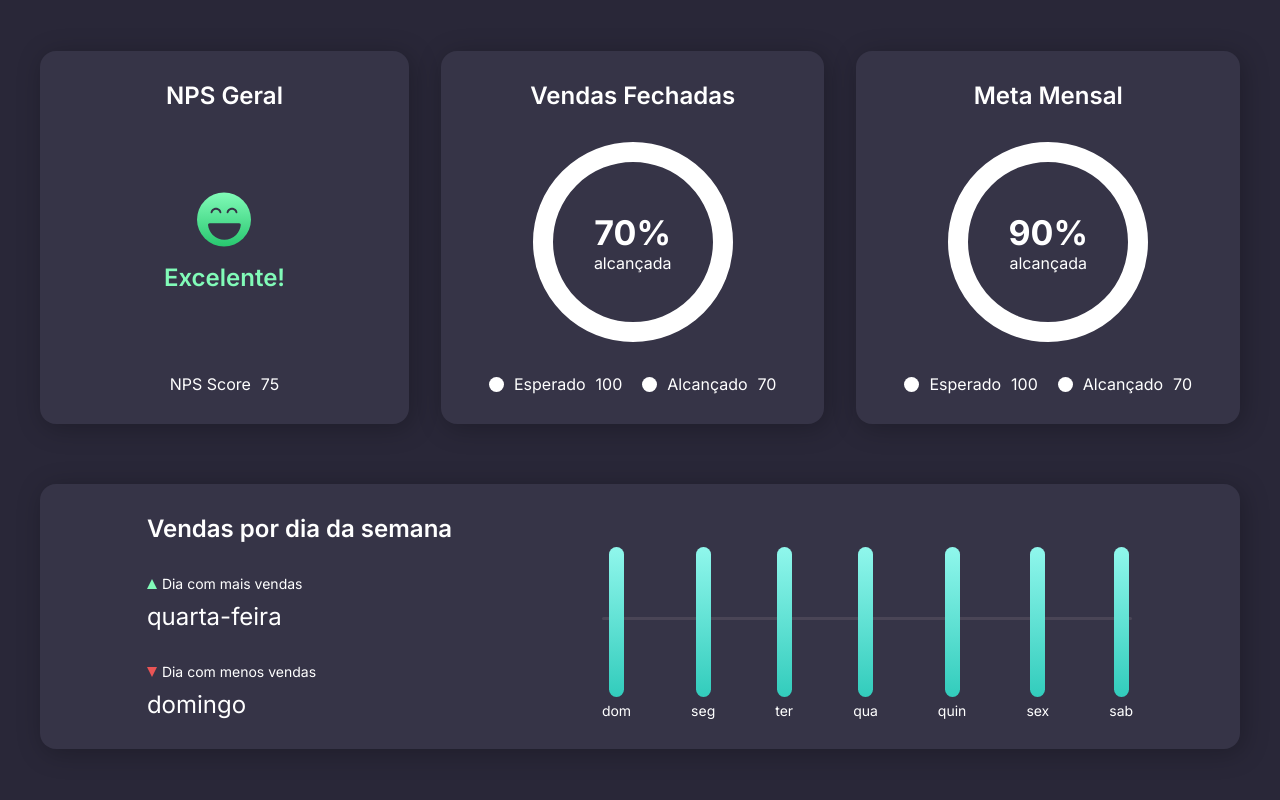
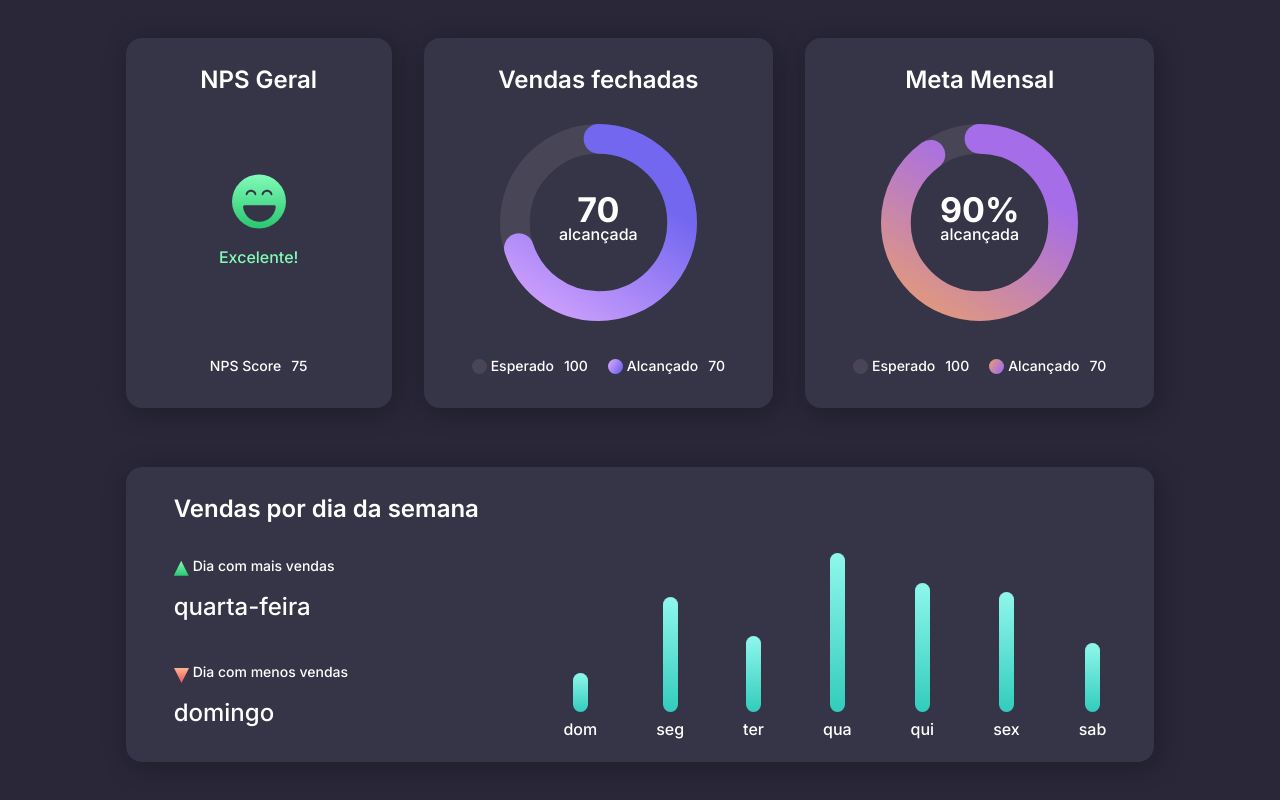
Before and after one commit to Elias-Neto/boracodar-dashboard, a plain HTML site: page index.html in a window 1280 px wide. Drawn offline with Linux system fonts and the light colour scheme.

Commit message:
redoing project corrected

```diff
--- a/index.html
+++ b/index.html
@@ -14,167 +14,167 @@
     <link rel="stylesheet" href="./styles.css" />
   </head>
   <body>
-    <main>
-      <div class="card-wrapper">
-        <div class="card general-nps">
-          <h2>NPS Geral</h2>
-
-          <div class="content">
-            <svg
-              width="54"
-              height="55"
-              viewBox="0 0 54 55"
-              fill="none"
-              xmlns="http://www.w3.org/2000/svg"
-            >
+    <div id="App" class="grid">
+      <div class="box grid nps">
+        <div class="top text-center">NPS Geral</div>
+        <div class="middle grid">
+          <img src="./assets/smile.svg" alt="Smile Green Emoji" />
+          Excelente!
+        </div>
+        <div class="bottom">
+          <span>NPS Score</span>
+          <span>75</span>
+        </div>
+      </div>
+      <div class="box grid sell">
+        <div class="top text-center">Vendas fechadas</div>
+        <div class="middle grid">
+          <svg viewBox="0 0 232 232" style="--percentage: 70">
+            <circle cx="50%" cy="50%" r="98.5" opacity="0.1" stroke="#D9D9D9" />
             <circle
-                cx="27"
-                cy="27.5"
-                r="27"
-                fill="url(#paint0_linear_201_64)"
-              />
-              <path
-                d="M12.6562 31.2969C11.7243 31.2969 10.9598 32.0544 11.0552 32.9815C11.4405 36.7262 13.1019 40.2451 15.7878 42.931C18.8733 46.0166 23.0582 47.75 27.4219 47.75C31.7855 47.75 35.9704 46.0166 39.056 42.931C41.7419 40.2451 43.4033 36.7262 43.7886 32.9815C43.884 32.0544 43.1195 31.2969 42.1875 31.2969L27.4219 31.2969L12.6562 31.2969Z"
-                fill="#363447"
-              />
-              <path
-                d="M23.4981 21.1719C24.0342 21.1719 24.4775 20.734 24.3831 20.2063C24.1871 19.1104 23.6604 18.0918 22.8624 17.2938C21.8339 16.2653 20.4389 15.6875 18.9844 15.6875C17.5298 15.6875 16.1349 16.2653 15.1063 17.2938C14.3083 18.0918 13.7817 19.1104 13.5857 20.2063C13.4913 20.734 13.9346 21.1719 14.4706 21.1719C15.0067 21.1719 15.4284 20.7294 15.5734 20.2133C15.7363 19.6337 16.0458 19.0998 16.479 18.6665C17.1435 18.0021 18.0447 17.6288 18.9844 17.6288C19.9241 17.6288 20.8253 18.0021 21.4897 18.6665C21.923 19.0998 22.2324 19.6337 22.3954 20.2133C22.5404 20.7294 22.962 21.1719 23.4981 21.1719Z"
-                fill="#363447"
-              />
-              <path
-                d="M39.5294 21.1719C40.0654 21.1719 40.5087 20.734 40.4143 20.2063C40.2183 19.1104 39.6917 18.0918 38.8937 17.2938C37.8651 16.2653 36.4702 15.6875 35.0156 15.6875C33.5611 15.6875 32.1661 16.2653 31.1376 17.2938C30.3396 18.0918 29.8129 19.1104 29.6169 20.2063C29.5225 20.734 29.9658 21.1719 30.5019 21.1719C31.038 21.1719 31.4596 20.7294 31.6046 20.2133C31.7676 19.6337 32.077 19.0998 32.5103 18.6665C33.1747 18.0021 34.0759 17.6288 35.0156 17.6288C35.9553 17.6288 36.8565 18.0021 37.521 18.6665C37.9542 19.0998 38.2637 19.6337 38.4266 20.2133C38.5716 20.7294 38.9933 21.1719 39.5294 21.1719Z"
-                fill="#363447"
+              cx="50%"
+              cy="50%"
+              r="98.5"
+              stroke="url(#paint0_linear_201_85)"
             />
             <defs>
               <linearGradient
-                  id="paint0_linear_201_64"
-                  x1="27"
-                  y1="0.5"
-                  x2="27"
-                  y2="54.5"
+                id="paint0_linear_201_85"
+                x1="-9"
+                y1="82"
+                x2="145"
+                y2="178"
                 gradientUnits="userSpaceOnUse"
               >
-                  <stop stop-color="#81FBB8" />
-                  <stop offset="1" stop-color="#28C76F" />
+                <stop stop-color="#CE9FFC" />
+                <stop offset="1" stop-color="#7367F0" />
               </linearGradient>
             </defs>
           </svg>
-            <span> Excelente! </span>
-          </div>
-
-          <footer>
-            <span>NPS Score</span>
-            <span>75</span>
-          </footer>
-        </div>
-
-        <div class="card closed-sales">
-          <h2>Vendas Fechadas</h2>
 
           <div class="content">
-            <span class="number">70%</span>
-            <span>alcançada</span>
+            <h3>70</h3>
+            <p>alcançada</p>
           </div>
-
-          <footer>
-            <div>
-              <div class="ball-with-text">
-                <div class="ball"></div>
+        </div>
+        <div class="bottom">
+          <div class="item">
             <span>Esperado</span>
-              </div>
             <span>100</span>
           </div>
-
-            <div>
-              <div class="ball-with-text">
-                <div class="ball"></div>
-                <span>Alcançado</span>
-              </div>
+          <div class="item">
+            <span
+              style="
+                --bg-color: linear-gradient(
+                  121.94deg,
+                  #ce9ffc 15.98%,
+                  #7367f0 82.85%
+                );
+              "
+              >Alcançado</span
+            >
             <span>70</span>
           </div>
-          </footer>
         </div>
-
-        <div class="card month-goal">
-          <h2>Meta Mensal</h2>
+      </div>
+      <div class="box grid goal">
+        <div class="top text-center">Meta Mensal</div>
+        <div class="middle grid">
+          <svg viewBox="0 0 232 232" style="--percentage: 90">
+            <circle cx="50%" cy="50%" r="98.5" opacity="0.1" stroke="#D9D9D9" />
+            <circle
+              cx="50%"
+              cy="50%"
+              r="98.5"
+              stroke="url(#paint0_linear_201_104)"
+            />
+            <defs>
+              <linearGradient
+                id="paint0_linear_201_104"
+                x1="0.5"
+                y1="82"
+                x2="154.842"
+                y2="178.702"
+                gradientUnits="userSpaceOnUse"
+              >
+                <stop stop-color="#DF9780" />
+                <stop offset="1" stop-color="#A66DE9" />
+              </linearGradient>
+            </defs>
+          </svg>
 
           <div class="content">
-            <span class="number">90%</span>
-            <span>alcançada</span>
+            <h3>90%</h3>
+            <p>alcançada</p>
           </div>
-
-          <footer>
-            <div>
-              <div class="ball-with-text">
-                <div class="ball"></div>
+        </div>
+        <div class="bottom">
+          <div class="item">
             <span>Esperado</span>
-              </div>
             <span>100</span>
           </div>
-
-            <div>
-              <div class="ball-with-text">
-                <div class="ball"></div>
-                <span>Alcançado</span>
-              </div>
+          <div class="item">
+            <span
+              style="
+                --bg-color: linear-gradient(
+                  121.94deg,
+                  #df9780 15.98%,
+                  #a66de9 82.85%
+                );
+              "
+              >Alcançado</span
+            >
             <span>70</span>
           </div>
-          </footer>
         </div>
       </div>
-
-      <div class="card sales-per-day">
-        <div class="text-wrapper">
-          <h2>Vendas por dia da semana</h2>
-
-          <div>
-            <div class="triangle-text">
-              <div class="triangle top"></div>
-              <span class="description">Dia com mais vendas</span>
+      <div class="box grid weekly-sell grid">
+        <div class="top">Vendas por dia da semana</div>
+        <div class="wrapper">
+          <div class="left grid">
+            <div class="most-sell grid">
+              <span>Dia com mais vendas</span>
+              quarta-feira
             </div>
-            <span>quarta-feira</span>
-          </div>
-
-          <div>
-            <div class="triangle-text">
-              <div class="triangle down"></div>
-              <span class="description">Dia com menos vendas</span>
-            </div>
-            <span>domingo</span>
+            <div class="less-sell grid">
+              <span>Dia com menos vendas</span>
+              domingo
             </div>
           </div>
-
-        <div class="graphic">
-          <div class="column-wrapper">
-            <div></div>
+          <div class="right">
+            <div class="bars">
+              <div class="bar-wrapper grid">
+                <div class="bar" style="--height: 3.9rem"></div>
                 <span>dom</span>
               </div>
-          <div class="column-wrapper">
-            <div></div>
+              <div class="bar-wrapper grid">
+                <div class="bar" style="--height: 11.5rem"></div>
                 <span>seg</span>
               </div>
-          <div class="column-wrapper">
-            <div></div>
+              <div class="bar-wrapper grid">
+                <div class="bar" style="--height: 7.6rem"></div>
                 <span>ter</span>
               </div>
-          <div class="column-wrapper">
-            <div></div>
+              <div class="bar-wrapper grid">
+                <div class="bar" style="--height: 15.9rem"></div>
                 <span>qua</span>
               </div>
-          <div class="column-wrapper">
-            <div></div>
-            <span>quin</span>
+              <div class="bar-wrapper grid">
+                <div class="bar" style="--height: 12.9rem"></div>
+                <span>qui</span>
               </div>
-          <div class="column-wrapper">
-            <div></div>
+              <div class="bar-wrapper grid">
+                <div class="bar" style="--height: 12rem"></div>
                 <span>sex</span>
               </div>
-          <div class="column-wrapper">
-            <div></div>
+              <div class="bar-wrapper grid">
+                <div class="bar" style="--height: 6.9rem"></div>
                 <span>sab</span>
               </div>
             </div>
           </div>
-    </main>
+        </div>
+      </div>
+    </div>
   </body>
 </html>
--- a/styles.css
+++ b/styles.css
@@ -2,6 +2,9 @@
   margin: 0;
   padding: 0;
   box-sizing: border-box;
+
+  -webkit-font-smoothing: antialiased;
+  -moz-osx-font-smoothing: grayscale;
 }
 
 :root {
@@ -17,203 +20,261 @@ body {
   background-color: #292738;
 }
 
-main {
-  height: 100vh;
-  max-width: 120rem;
+.grid {
+  display: grid;
+}
+
+.text-center {
+  text-align: center;
+}
+
+#App {
+  column-gap: 3.2rem;
+
+  /* width: fit-content; */
+  min-height: 100vh;
+  height: fit-content;
+
   margin: auto;
 
-  display: flex;
-  align-items: center;
-  justify-content: center;
-  flex-direction: column;
-  gap: 6rem;
+  place-content: center;
+  padding: 3.2rem;
 }
 
-.card-wrapper {
-  display: flex;
-  align-items: center;
+.box {
   gap: 3.2rem;
-  width: 100%;
+
+  padding: 2.9rem 4.8rem;
+  background: #363447;
+  box-shadow: 0.3rem 0.4rem 2.6rem rgba(0, 0, 0, 0.25);
+  border-radius: 1.6rem;
+
+  line-height: 160%;
 }
 
-.card {
-  background-color: #363447;
-  padding-block: 3rem;
-  padding-inline: 4.8rem;
-  border-radius: 1.6rem;
-  box-shadow: 3px 4px 26px rgba(0, 0, 0, 0.25);
-  width: 100%;
-
-  display: flex;
-  flex-direction: column;
-  align-items: center;
-  justify-content: center;
-  gap: 3.2rem;
+.top {
+  font-weight: 600;
+  font-size: 2.4rem;
 }
 
-.card h2 {
-  font-size: 2.4rem;
-  font-weight: 600;
+.middle {
+  place-content: center;
+  position: relative;
 }
 
-.card .content {
-  height: 20rem;
+.middle .content {
+  position: absolute;
+  top: 50%;
+  left: 50%;
+  transform: translate(-50%, -50%);
 
-  display: flex;
-  flex-direction: column;
-  justify-content: center;
-  align-items: center;
+  text-align: center;
 }
 
-.content .number {
-  font-weight: 700;
+.middle h3 {
   font-size: 3.4rem;
 }
 
-.card span {
-  font-weight: 400;
+.bottom {
+  display: flex;
+  justify-content: center;
+  gap: 2rem;
+
+  font-weight: 500;
+  font-size: 1.4rem;
+
+  margin-top: auto;
 }
 
-.general-nps .content {
-  gap: 1.6rem;
-  width: 20rem;
+.bottom .item {
+  display: flex;
+  align-items: center;
+  gap: 1rem;
 }
 
-.general-nps .content span {
-  font-size: 2.4rem;
-  font-weight: 600;
+.bottom .item span {
+  --bg-color: #4a4556;
+}
+
+.bottom .item span:nth-child(1) {
+  display: flex;
+  align-items: center;
+  gap: 0.4rem;
+}
+
+.bottom .item span:nth-child(1)::before {
+  content: "";
+  width: 1.5rem;
+  height: 1.5rem;
+  display: block;
+  background: var(--bg-color);
+  border-radius: 999px;
+}
+
+.nps .middle {
+  height: 19.7rem;
+  justify-items: center;
+  gap: 1.6rem;
   color: #81fbb8;
 }
 
-.general-nps footer {
-  display: flex;
+.nps .bottom {
   gap: 1rem;
 }
 
-.closed-sales .content,
-.month-goal .content {
-  border-radius: 50%;
-  border: 2rem solid #fff;
-  width: 20rem;
+.sell svg,
+.goal svg {
+  --percentage: 0;
+  width: 19.7rem;
+  height: 19.7rem;
+  transform: rotate(-90deg);
 }
 
-.closed-sales footer,
-.month-goal footer {
-  display: flex;
-  gap: 2rem;
+svg circle {
+  stroke-dasharray: 618;
+  stroke-dashoffset: 618;
+  stroke-width: 35;
+  fill: none;
 }
 
-.ball-with-text {
-  display: flex;
-  align-items: center;
-  gap: 0.5rem;
+svg circle:nth-child(1) {
+  stroke-dashoffset: 0;
 }
 
-.closed-sales footer div,
-.month-goal footer div {
-  display: flex;
-  gap: 1rem;
+svg circle:nth-child(2) {
+  stroke-dashoffset: calc(618 - (618 * var(--percentage)) / 100);
+  stroke-linecap: round;
+
+  animation: progress 1s ease-in-out;
 }
 
-.closed-sales footer div .ball,
-.month-goal footer div .ball {
-  width: 1.5rem;
-  height: 1.5rem;
-  background-color: #fff;
-  border-radius: 50%;
+@keyframes progress {
+  0% {
+    stroke-dasharray: 618;
+    stroke-dashoffset: 618;
+  }
 }
 
-.sales-per-day {
-  width: 100%;
-
-  flex-direction: row;
-  justify-content: space-around;
-  gap: 3.2rem;
-
-  position: relative;
+.weekly-sell {
+  padding: 1.5rem 2.4rem;
 }
 
-.sales-per-day .text-wrapper {
+.weekly-sell .wrapper {
   display: flex;
   flex-direction: column;
   gap: 3.2rem;
 }
 
-.sales-per-day .text-wrapper div {
-  display: flex;
-  flex-direction: column;
-  gap: 1rem;
+.weekly-sell .left {
+  gap: 3.2rem;
+  grid-auto-flow: column;
 }
 
-.sales-per-day .text-wrapper div .description {
-  font-size: 1.4rem;
+.weekly-sell .left,
+.weekly-sell .right {
+  flex: 1;
 }
 
-.sales-per-day .text-wrapper div span {
+.left .grid {
+  gap: 0.8rem;
+
+  font-weight: 500;
   font-size: 2.4rem;
 }
 
-.sales-per-day .text-wrapper div .triangle-text {
+.left .grid span {
+  font-size: 1.4rem;
+
   display: flex;
-  flex-direction: row;
   align-items: center;
+  align-self: flex-start;
+  gap: 0.4rem;
+}
+
+.left .grid span::before {
+  content: "";
+  width: 1.5rem;
+  height: 1.5rem;
+  display: block;
+  clip-path: polygon(50% 0%, 0% 100%, 100% 100%);
+}
+
+.left .most-sell span::before {
+  background: linear-gradient(180deg, #81fbb8 0%, #28c76f 100%);
+  margin-top: 0.4rem;
+}
+
+.left .less-sell span::before {
+  background: linear-gradient(180deg, #ea5455 0%, #feb692 100%);
+  transform: matrix(1, 0, 0, -1, 0, 0);
+  margin-top: 0.6rem;
+}
+
+.bars {
+  display: flex;
+  gap: calc(3vw + 1rem);
+  align-items: flex-end;
+
+  position: relative;
+}
+
+.bars::before {
+  content: "";
+  height: 0.3rem;
+  width: 100%;
+  background: #4a4556;
+  border-radius: 999px;
+
+  display: block;
+
+  position: absolute;
+  top: 50%;
+  transform: translateY(-50%);
+  z-index: -1;
+}
+
+.bar-wrapper {
+  grid-template-rows: 15.9rem 1.6rem;
+  justify-items: center;
   gap: 0.5rem;
 }
 
-.triangle {
-  width: 0;
-  height: 0;
-  border-left: 0.5rem solid transparent;
-  border-right: 0.5rem solid transparent;
+.bar {
+  width: 1.5rem;
+  background: linear-gradient(180deg, #90f7ec 0%, #32ccbc 100%);
+  border-radius: 999px;
+  height: var(--height);
+  align-self: end;
+  animation: up 1.4s;
 }
 
-.triangle.top {
-  border-bottom: 1rem solid #81fbb8;
+@keyframes up {
+  0% {
+    height: 0;
+  }
 }
 
-.triangle.down {
-  border-top: 1rem solid #ea5455;
+@media (min-width: 768px) {
+  #App {
+    grid-template-columns: 26.6rem max-content max-content;
+    grid-template-rows: max-content;
+    row-gap: 5.9rem;
   }
 
-.graphic {
-  display: flex;
-  gap: 6rem;
-
-  height: 100%;
+  .box:nth-child(4) {
+    grid-column: 1/4;
+    padding: 2.9rem 4.8rem;
   }
 
-.graphic::before {
-  display: block;
-
-  content: "";
-
-  width: 53rem;
-  height: 0.3rem;
-  background-color: #4a4556;
-  border-radius: 99rem;
-
-  position: absolute;
-  top: 50%;
+  .weekly-sell .wrapper {
+    flex-direction: row;
   }
 
-.graphic .column-wrapper {
-  align-self: flex-end;
-
-  display: flex;
-  flex-direction: column;
-  align-items: center;
-  gap: 0.5rem;
-
-  z-index: 99;
+  .weekly-sell .left {
+    grid-auto-flow: initial;
   }
 
-.graphic .column-wrapper div {
-  height: 15rem;
-  width: 1.5rem;
-  border-radius: 99rem;
-  background: linear-gradient(180deg, #90f7ec 0%, #32ccbc 100%);
+  .bars {
+    gap: 5.9rem;
   }
-
-.graphic .column-wrapper span {
-  font-size: 1.4rem;
 }
```
Also changed, not shown: assets/smile.svg (added). Lines whose indentation alone changed are shown as unchanged.
